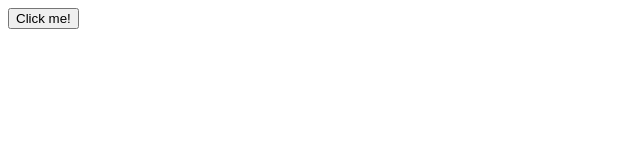
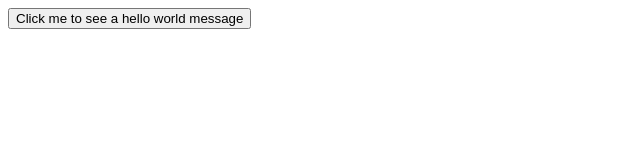
Before and after one commit to SpiessJulian/test, a plain HTML site: page index.html in a window 1280 px wide. Shown: the whole page, without its empty margins (0-640 px from the left). Drawn offline with Linux system fonts and the light colour scheme.

Commit message:
Fix button name

```diff
--- a/index.html
+++ b/index.html
@@ -9,7 +9,7 @@
     </head>
     <body>
 
-        <button id="btnClick">Click me!</button>
+        <button id="btnClick">Click me to see a hello world message</button>
 
         <script src="index.js"></script>
     </body>
```
